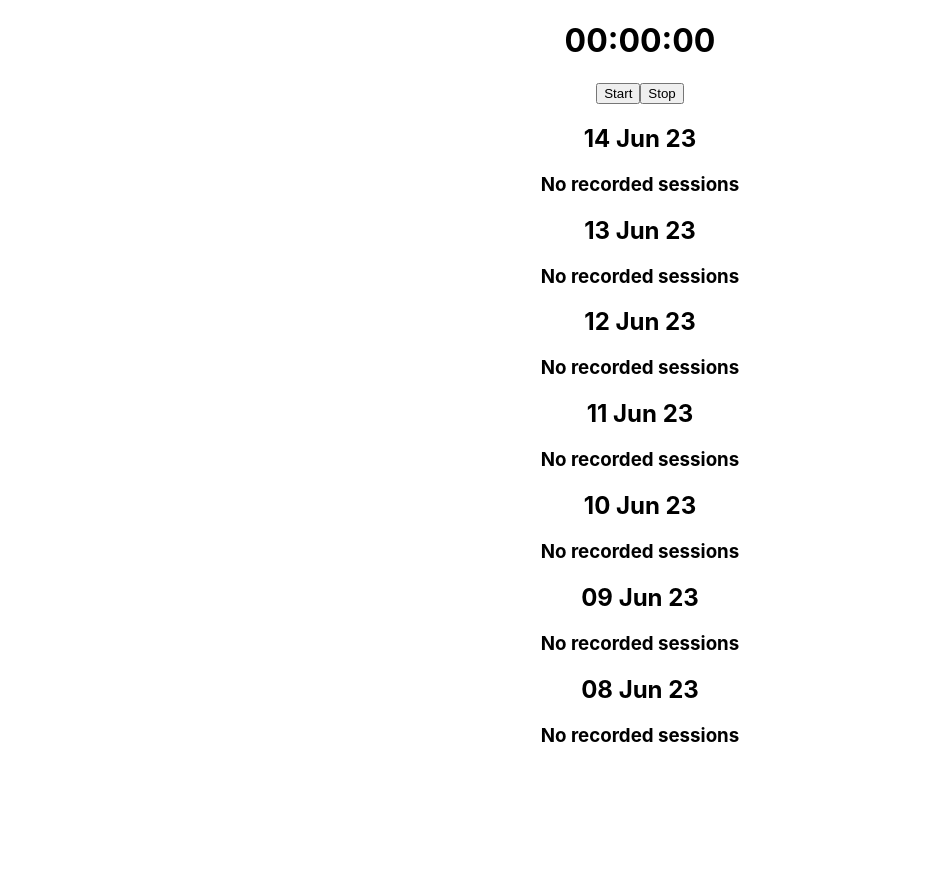
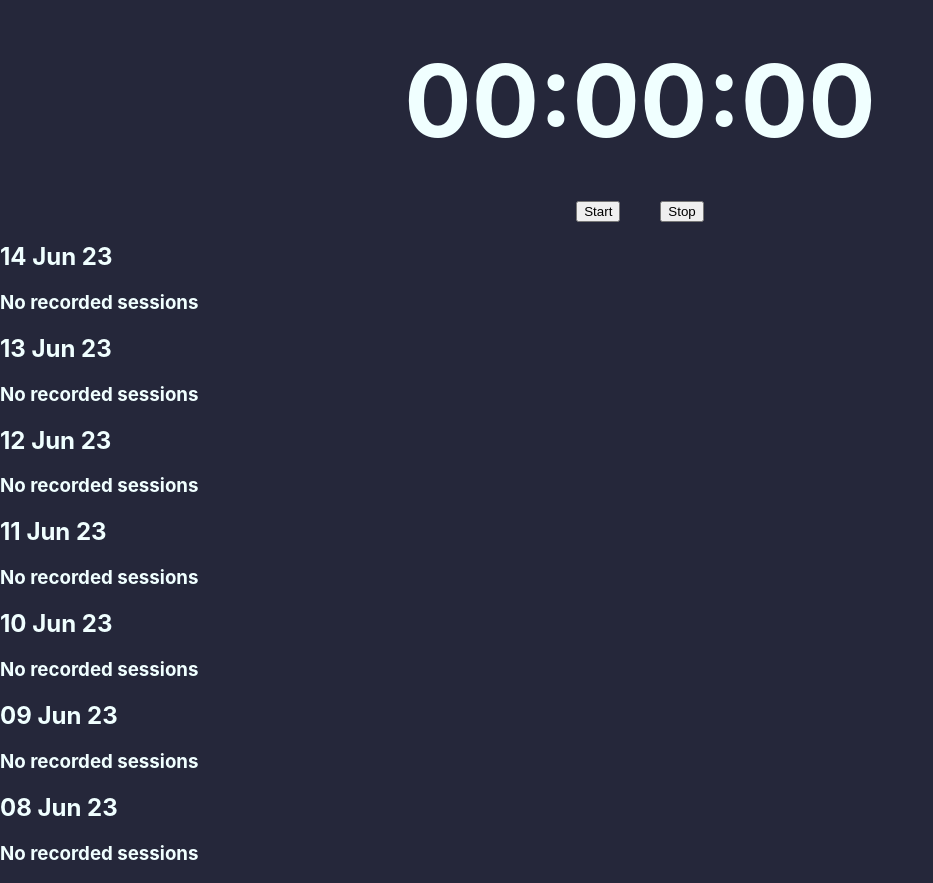
Before and after one commit to anjaliruth/BetterMakeItCount, a React (Create React App) app in the folder myapp/: page / in a window 1280 px wide. Shown: the whole page, without its empty margins (0-933 px from the left). Before the commit the page ends 800 px from the top, so only its background shows below. Built offline with nearby package versions, Linux system fonts and the light colour scheme.

Commit message:
mid styling

```diff
--- a/myapp/src/App.css
+++ b/myapp/src/App.css
@@ -1,38 +1,45 @@
-.App {
+body{
+  background-color: #25273A;
+  color: azure
+}
+
+.stopWatch {
+  display: flex;
+  max-width: 500px;
+  /* background-color: antiquewhite; */
+  margin: 40px auto;
+  justify-content: center;
+  font-size: 100px;
+}
+
+.timerButtons{
+  display: flex;
+  margin: 0 auto;
+  /* background-color: aquamarine; */
+  max-width: 500px;
+justify-content: center;
+   gap: 40px;
+}
+
+.today{
   text-align: center;
 }
 
-.App-logo {
-  height: 40vmin;
-  pointer-events: none;
+.todaySessionEntry{
+  display: flex;
+  align-items: center;
+  max-width: 300px;
+  /* background-color: antiquewhite; */
+  margin: 0 auto;
+  justify-content: center;
 }
-
-@media (prefers-reduced-motion: no-preference) {
-  .App-logo {
-    animation: App-logo-spin infinite 20s linear;
-  }
-}
-
-.App-header {
-  background-color: #282c34;
-  min-height: 100vh;
+.todaySessionEntry-withdelete{
   display: flex;
   flex-direction: column;
   align-items: center;
+  max-width: 300px;
+  /* background-color: antiquewhite; */
+  margin: 0 auto;
   justify-content: center;
-  font-size: calc(10px + 2vmin);
-  color: white;
+  gap: 0
 }
-
-.App-link {
-  color: #61dafb;
-}
-
-@keyframes App-logo-spin {
-  from {
-    transform: rotate(0deg);
-  }
-  to {
-    transform: rotate(360deg);
-  }
-}
--- a/myapp/src/components/TimeTracker/TimeTracker.js
+++ b/myapp/src/components/TimeTracker/TimeTracker.js
@@ -17,7 +17,7 @@ export default function TimeTracker() {
   console.log("Sessions for Current Date:", sessionsByDates[currentDate]);
   console.log("Sessions by Dates:", sessionsByDates);
   // console.log("time", currentTime);
-  localStorage.clear()
+  localStorage.clear();
 
   //   console.log(new Date())
 
@@ -43,7 +43,6 @@ export default function TimeTracker() {
         const parsedSession = JSON.parse(storedSession);
         setSessionsByDates(parsedSession);
         console.log("Storage:", parsedSession);
-
       } catch (error) {
         console.error("Error parsing sessions from local storage");
       }
@@ -78,20 +77,22 @@ export default function TimeTracker() {
   }
 
   function handleStop() {
-    const newData = { "2023-06-15": {elapsedtime: 32334, } };
+    const newData = { "2023-06-15": { elapsedtime: 32334 } };
     const stopTime = DateTime.now().toFormat("[h:mm a]: ");
     setElapsedTimes((prevTotal) => {
       const updatedElapsedTimes = [...prevTotal, Date.now() - startTimeStamp];
       setSessionsByDates((prev) => {
         const updatedSessions = { ...prev };
         if (updatedSessions[currentDate]) {
-          updatedSessions[currentDate].push({elapsedTime: Date.now() - startTimeStamp, timestamp: stopTime});
+          updatedSessions[currentDate].push({
+            elapsedTime: Date.now() - startTimeStamp,
+            timestamp: stopTime,
+          });
         } else {
           updatedSessions[currentDate] = [
             ...(updatedSessions[currentDate] || []),
-  { elapsedTime: Date.now() - startTimeStamp, timestamp: stopTime }
+            { elapsedTime: Date.now() - startTimeStamp, timestamp: stopTime },
           ];
-
         }
 
         //we return these 2 because the state stters have been called for these 2 states, which trigger a rerender.
@@ -117,7 +118,7 @@ export default function TimeTracker() {
     });
   }
   function totalDaily(date) {
-    if (sessionsByDates[date]&& Array.isArray(sessionsByDates[date])) {
+    if (sessionsByDates[date] && Array.isArray(sessionsByDates[date])) {
       return sessionsByDates[date].reduce(
         (total, duration) => total + duration.elapsedTime,
         0
@@ -138,29 +139,33 @@ export default function TimeTracker() {
   return (
     <div className="timeTrackerComponent">
       <CurrentTimer />
+      <div className="timerButtons">
         <button className="start" onClick={handleStart}>
           Start
         </button>
         <button className="stop" onClick={handleStop}>
           Stop
         </button>
+      </div>
 
-      {sessionsByDates[currentDate] && <h2>Today</h2>}
+      {sessionsByDates[currentDate] && <h2 className="today">Today</h2>}
       {sessionsByDates[currentDate] &&
         sessionsByDates[currentDate].map((singleSession, i) => (
           //rescale => rescale units to their largest representation.
-          <div className="">
+          <div className="todaySessionEntry-withdelete">
+            <div className="todaySessionEntry">
               <h2 className="elapsedTime" key={i}>
                 {singleSession.timestamp}
               </h2>
               <h1 className="elapsedTime" key={i}>
                 {msRescale(singleSession.elapsedTime)}
               </h1>
+            </div>
             <button
               className="deleteButton"
               onClick={() => handleDelete(currentDate, i)}
             >
-              Delete
+             🗑️
             </button>
           </div>
         ))}
```
Lines whose indentation alone changed are shown as unchanged.
